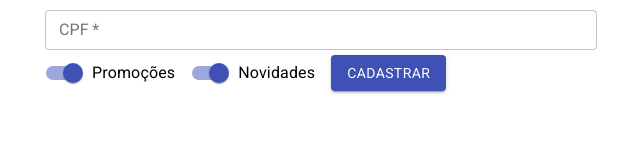
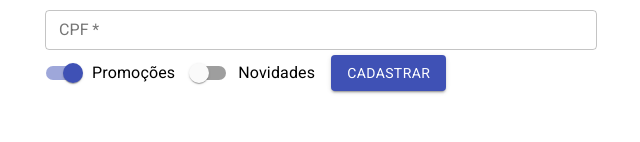
Before and after one commit to maulru/function_components, a React (Create React App) app: page / in a window 1280 px wide. Shown: the part 158-300 px from the top of the page, without its empty margins (319-959 px from the left). Built offline with nearby package versions, Linux system fonts and the light colour scheme.

Commit message:
Hooks e tratamento de erros

```diff
--- a/src/App.js
+++ b/src/App.js
@@ -1,4 +1,4 @@
-import React, { Component, Fragment } from "react";
+import React, { Component } from "react";
 import "./App.css";
 import FormularioCadastro from "./components/FormularioCadastro/FormularioCadastro";
 import { Container, Typography } from "@material-ui/core";
@@ -11,10 +11,24 @@ class App extends Component {
         <Typography variant="h3" component="h1" align="center">
           Formulário de Cadastro
         </Typography>
-        <FormularioCadastro />
+        <FormularioCadastro aoEnviar={aoEnviarForm} validarCPF={validarCPF}/>
       </Container>
     );
   }
 }
 
+function aoEnviarForm(dados){
+  console.log(dados)
+}
+
+function validarCPF(cpf){
+
+  if (cpf.length !== 11){
+    return {valido:false, texto:"O CPF informado é inválido."}
+  }else{
+    return {valido:true, texto:""}
+  }
+
+}
+
 export default App;
--- a/src/components/FormularioCadastro/FormularioCadastro.jsx
+++ b/src/components/FormularioCadastro/FormularioCadastro.jsx
@@ -1,10 +1,26 @@
-import React from "react";
+import React, { useState } from "react";
 import { TextField, Button, Switch, FormControlLabel } from "@material-ui/core";
 
-function FormularioCadastro() {
+function FormularioCadastro({aoEnviar, validarCPF}) {
+  const [nome, setNome] = useState("");
+  const [sobrenome, setSobrenome] = useState("");
+  const [cpf, setCpf] = useState("");
+  const [promocoes, setPromocoes] = useState(true);
+  const [novidades, setNovidades] = useState(false);
+  const [erros,setErros] = useState({cpf:{valido:true, texto:""}});
+
   return (
-    <form>
+    <form
+      onSubmit={(event) => {
+        event.preventDefault();
+        aoEnviar([nome,sobrenome,cpf,novidades,promocoes])
+      }}
+    >
       <TextField
+        value={nome}
+        onChange={(event) => {
+          setNome(event.target.value);
+        }}
         id="nome"
         label="Nome"
         variant="outlined"
@@ -13,6 +29,10 @@ function FormularioCadastro() {
       />
 
       <TextField
+        value={sobrenome}
+        onChange={(event) => {
+          setSobrenome(event.target.value);
+        }}
         id="sobrenome"
         label="Sobrenome"
         variant="outlined"
@@ -21,22 +41,41 @@ function FormularioCadastro() {
       />
 
       <TextField
+      value={cpf}
+        onChange={(event) => {
+          setCpf(event.target.value);
+        }}
         id="cpf"
+        onBlur={(event) =>{
+          const valido = validarCPF(event.target.value);
+          setErros({cpf:valido})
+        }}
+        error={!erros.cpf.valido}
+        helperText={erros.cpf.texto}
         label="CPF"
         variant="outlined"
-        required="true"
+        required={true}
         margin="dense"
         fullWidth
       />
 
       <FormControlLabel
         label="Promoções"
-        control={<Switch name="promocoes" defaultChecked color="primary" />}
+        control={<Switch
+          checked={promocoes}
+          onChange={(event) =>{
+          setPromocoes(event.target.checked);
+        }} name="promocoes" color="primary" />}
       />
 
       <FormControlLabel
         label="Novidades"
-        control={<Switch name="novidades" defaultChecked color="primary" />}
+        control={<Switch
+          checked={novidades}
+          onChange={(event) =>{
+            setNovidades(event.target.checked);
+          }}
+          name="novidades" color="primary" />}
       />
 
       <Button type="submit" variant="contained" color="primary">
--- a/src/index.js
+++ b/src/index.js
@@ -5,7 +5,7 @@ import App from "./App";
 
 ReactDOM.render(
   <React.StrictMode>
-    <App />
+    <App/>
   </React.StrictMode>,
   document.getElementById("root")
 );
```
